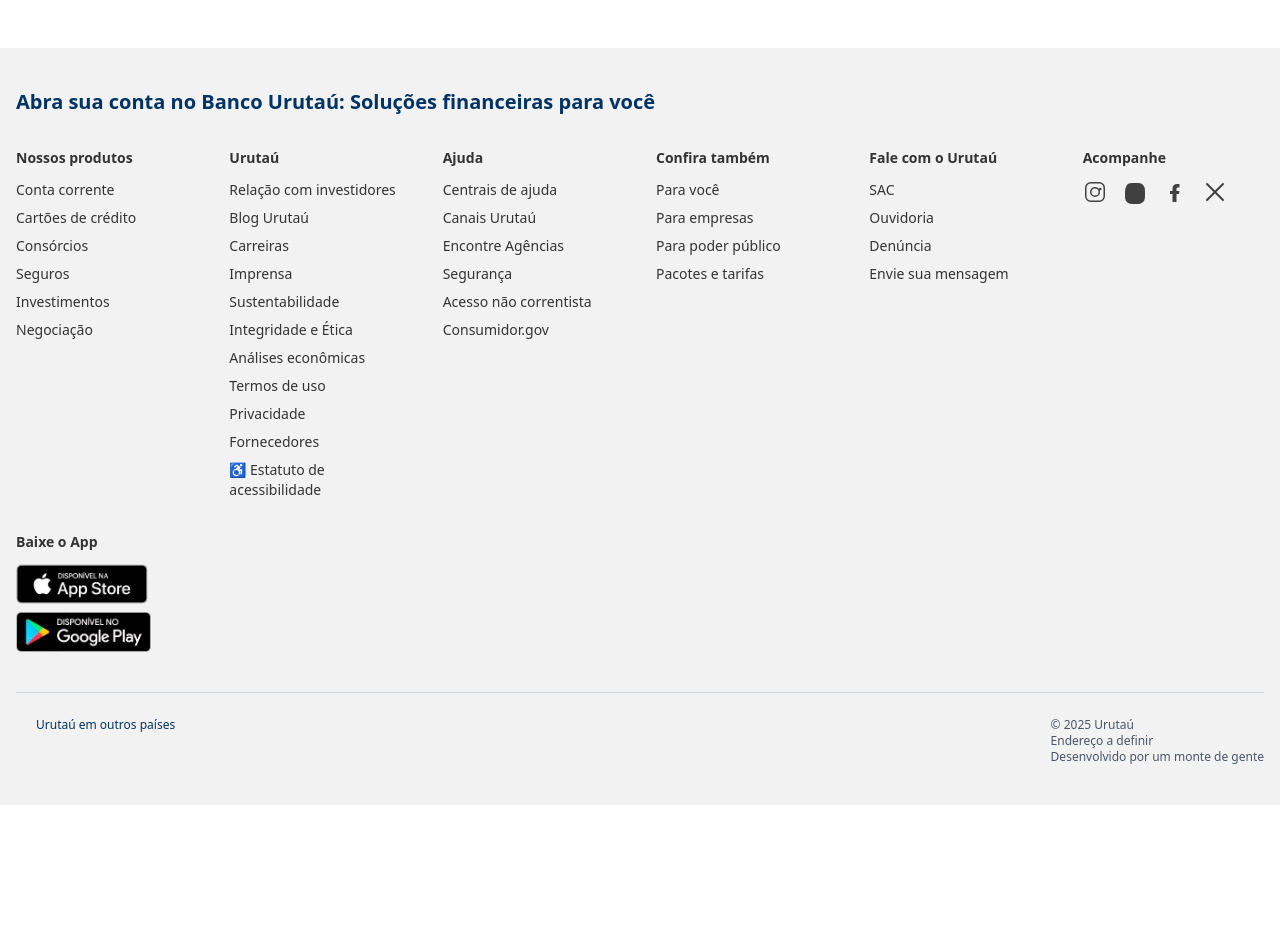
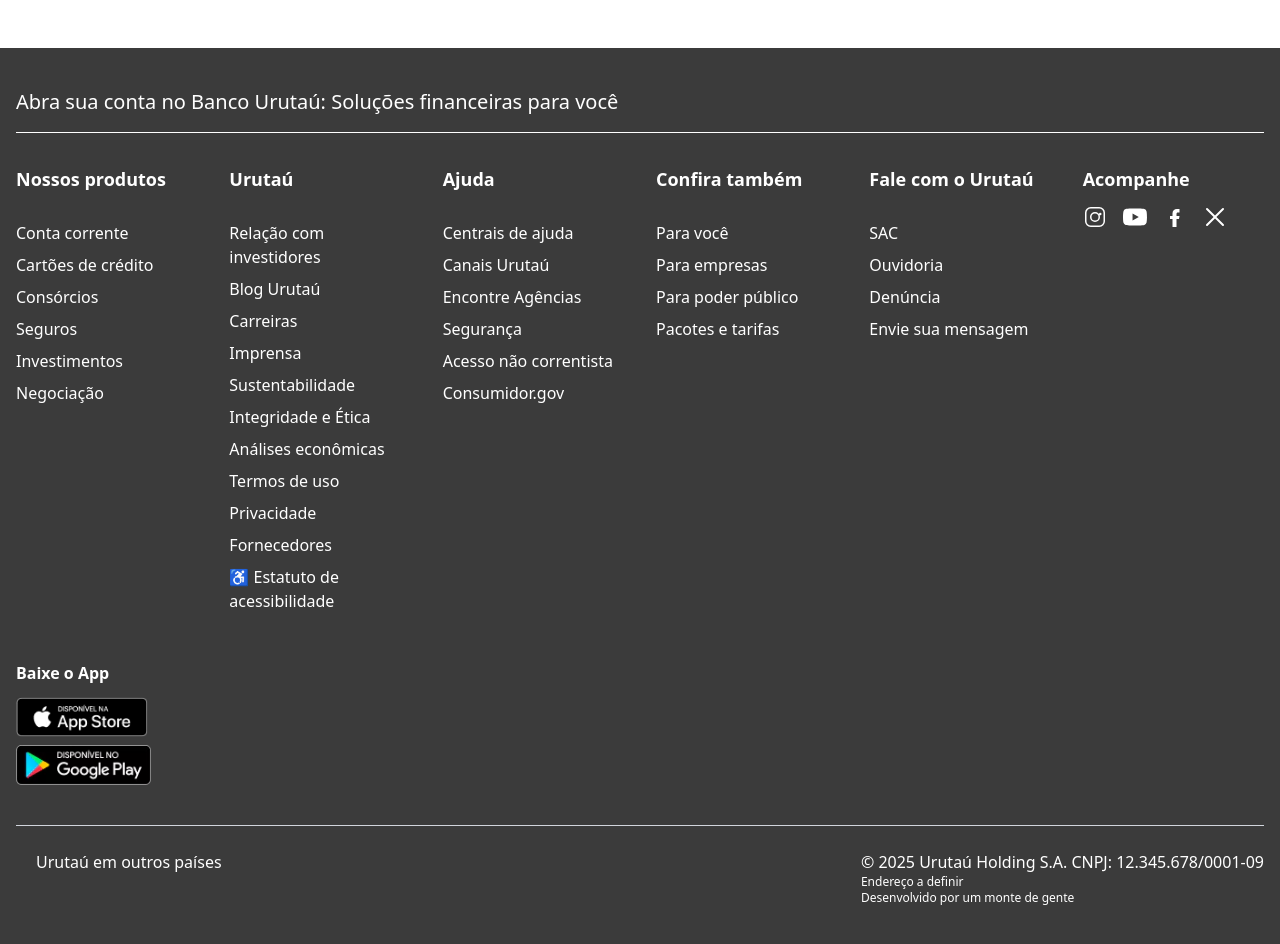
Before and after one commit to pedroam-soares/projeto-urutau, a plain HTML site: page index.html in a window 1280 px wide. Before the commit the page ends 805 px from the top, so only its background shows below. Drawn offline with nearby package versions, Linux system fonts and the light colour scheme.

Commit message:
ta quase quase

```diff
--- a/index.html
+++ b/index.html
@@ -19,18 +19,18 @@
     <script src="https://cdn.jsdelivr.net/npm/@tailwindcss/browser@4"></script>
   </head>
   <body>
-    <footer class="bg-[#f2f2f2] text-[#333] text-sm mt-12">
+    <footer class="bg-[#3B3B3B] text-[#fff] text-sm mt-12">
       <div class="max-w-7xl mx-auto px-4 py-10">
-        <div class="text-xl font-semibold text-[#003366] mb-8">
+        <div class="text-xl text-[#fff] mb-8 border-b pb-[1rem]">
           Abra sua conta no Banco Urutaú: Soluções financeiras para você
         </div>
 
         <div
-          class="grid grid-cols-2 sm:grid-cols-3 lg:grid-cols-6 gap-8 text-sm"
+          class="grid grid-cols-2 sm:grid-cols-3 lg:grid-cols-6 gap-8 text-base"
         >
           <div>
-            <h3 class="font-bold mb-3">Nossos produtos</h3>
-            <ul class="space-y-2">
+            <h3 class="font-bold mb-3 text-lg">Nossos produtos</h3>
+            <ul class="space-y-2 pb-[1rem] pt-[1rem]">
               <li><a href="#" class="hover:underline">Conta corrente</a></li>
               <li>
                 <a href="#" class="hover:underline">Cartões de crédito</a>
@@ -43,8 +43,8 @@
           </div>
 
           <div>
-            <h3 class="font-bold mb-3">Urutaú</h3>
-            <ul class="space-y-2">
+            <h3 class="font-bold mb-3 text-lg">Urutaú</h3>
+            <ul class="space-y-2 pb-[1rem] pt-[1rem]">
               <li>
                 <a href="#" class="hover:underline">Relação com investidores</a>
               </li>
@@ -70,8 +70,8 @@
           </div>
 
           <div>
-            <h3 class="font-bold mb-3">Ajuda</h3>
-            <ul class="space-y-2">
+            <h3 class="font-bold mb-3 text-lg">Ajuda</h3>
+            <ul class="space-y-2 pb-[1rem] pt-[1rem]">
               <li><a href="#" class="hover:underline">Centrais de ajuda</a></li>
               <li><a href="#" class="hover:underline">Canais Urutaú</a></li>
               <li><a href="#" class="hover:underline">Encontre Agências</a></li>
@@ -84,8 +84,8 @@
           </div>
 
           <div>
-            <h3 class="font-bold mb-3">Confira também</h3>
-            <ul class="space-y-2">
+            <h3 class="font-bold mb-3 text-lg">Confira também</h3>
+            <ul class="space-y-2 pb-[1rem] pt-[1rem]">
               <li><a href="#" class="hover:underline">Para você</a></li>
               <li><a href="#" class="hover:underline">Para empresas</a></li>
               <li>
@@ -96,8 +96,8 @@
           </div>
 
           <div>
-            <h3 class="font-bold mb-3">Fale com o Urutaú</h3>
-            <ul class="space-y-2">
+            <h3 class="font-bold mb-3 text-lg">Fale com o Urutaú</h3>
+            <ul class="space-y-2 pb-[1rem] pt-[1rem]">
               <li><a href="#" class="hover:underline">SAC</a></li>
               <li><a href="#" class="hover:underline">Ouvidoria</a></li>
               <li><a href="#" class="hover:underline">Denúncia</a></li>
@@ -108,13 +108,13 @@
           </div>
 
           <div>
-            <h3 class="font-semibold mb-3">Acompanhe</h3>
+            <h3 class="font-semibold mb-3 text-lg">Acompanhe</h3>
             <div class="flex space-x-4 items-center mt-2">
               <!-- Instagram -->
               <a
                 href="#"
                 aria-label="Instagram"
-                class="hover:text-black text-neutral-700 transition"
+                class="text-white hover:text-black text-neutral-700 transition"
               >
                 <svg class="w-6 h-6 fill-current" viewBox="0 0 24 24">
                   <path
@@ -127,11 +127,17 @@
               <a
                 href="#"
                 aria-label="YouTube"
-                class="hover:text-black text-neutral-700 transition"
-              >
-                <svg class="w-6 h-6 fill-current" viewBox="0 0 24 24">
+                class="text-white hover:text-black text-neutral-700 transition"
+                ><svg
+                  class="w-6 h-6 fill-current"
+                  viewBox="0 0 24 24"
+                  xmlns="http://www.w3.org/2000/svg"
+                  viewBox="0 0 24 24"
+                  fill="currentColor"
+                  class="w-6 h-6 text-red-600"
+                >
                   <path
-                    d="M10 15l5.2-3L10 9v6zm12-3c0-1.3-.1-2.7-.3-4-.2-1.2-.8-2.3-1.6-3.1C19.3 4.1 18.2 3.5 17 3.3 15.7 3.1 14.3 3 13 3h-2c-1.3 0-2.7.1-4 .3-1.2.2-2.3.8-3.1 1.6C3.1 6.7 2.5 7.8 2.3 9 2.1 10.3 2 11.7 2 13v2c0 1.3.1 2.7.3 4 .2 1.2.8 2.3 1.6 3.1.8.8 1.9 1.4 3.1 1.6 1.3.2 2.7.3 4 .3h2c1.3 0 2.7-.1 4-.3 1.2-.2 2.3-.8 3.1-1.6.8-.8 1.4-1.9 1.6-3.1.2-1.3.3-2.7.3-4v-2z"
+                    d="M23.498 6.186a3.016 3.016 0 0 0-2.122-2.136C19.505 3.545 12 3.545 12 3.545s-7.505 0-9.377.505A3.017 3.017 0 0 0 .502 6.186C0 8.07 0 12 0 12s0 3.93.502 5.814a3.016 3.016 0 0 0 2.122 2.136c1.871.505 9.376.505 9.376.505s7.505 0 9.377-.505a3.015 3.015 0 0 0 2.122-2.136C24 15.93 24 12 24 12s0-3.93-.502-5.814zM9.545 15.568V8.432L15.818 12l-6.273 3.568z"
                   />
                 </svg>
               </a>
@@ -140,7 +146,7 @@
               <a
                 href="#"
                 aria-label="Facebook"
-                class="hover:text-black text-neutral-700 transition"
+                class="text-white hover:text-black text-neutral-700 transition"
               >
                 <svg class="w-6 h-6 fill-current" viewBox="0 0 24 24">
                   <path
@@ -153,7 +159,7 @@
               <a
                 href="#"
                 aria-label="Twitter/X"
-                class="hover:text-black text-neutral-700 transition"
+                class="text-white hover:text-black text-neutral-700 transition"
               >
                 <svg class="w-6 h-6 fill-current" viewBox="0 0 24 24">
                   <path
@@ -189,7 +195,7 @@
           <div class="mb-4 md:mb-0">
             <a
               href="#"
-              class="flex items-center space-x-1 text-[#003366] hover:underline"
+              class="flex items-center space-x-1 text-[#fff] text-base hover:underline"
             >
               <svg class="w-4 h-4" viewBox="0 0 24 24">...</svg>
               <span>Urutaú em outros países</span>
@@ -197,9 +203,11 @@
           </div>
 
           <div class="text-gray-600">
-            <p>&copy; 2025 Urutaú</p>
-            <p>Endereço a definir</p>
-            <p>Desenvolvido por um monte de gente</p>
+            <p class="text-base text-[#fff]">
+              &copy; 2025 Urutaú Holding S.A. CNPJ: 12.345.678/0001-09
+            </p>
+            <p class="text-[12px] text-[#fff]">Endereço a definir</p>
+            <p class="text-[#fff]">Desenvolvido por um monte de gente</p>
           </div>
         </div>
       </div>
```
